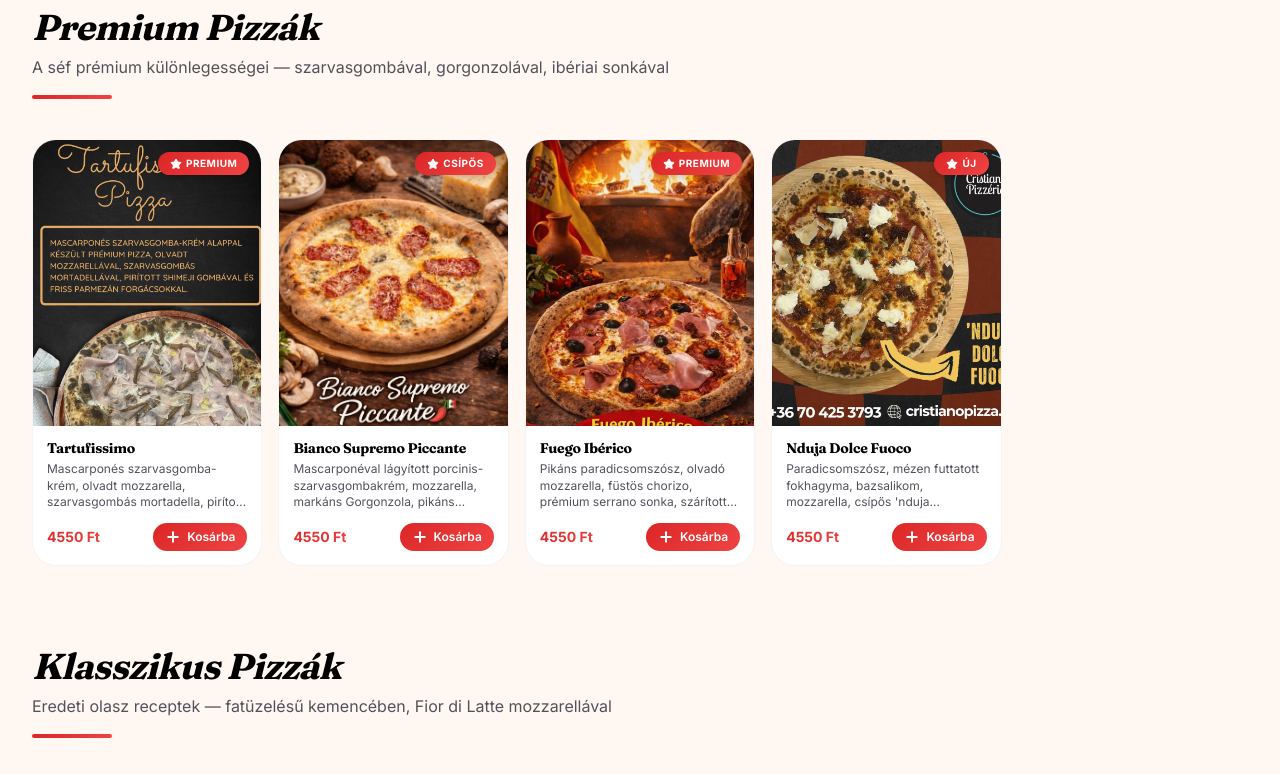
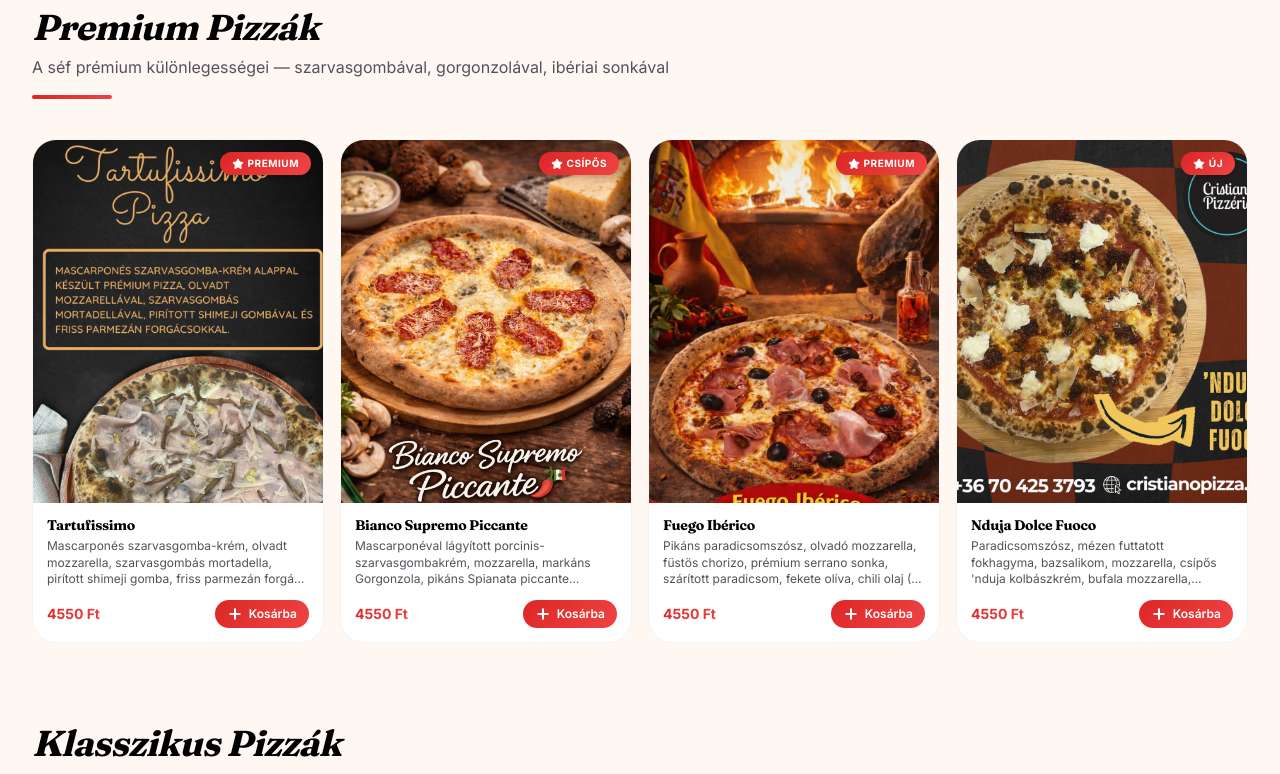
Before and after one commit to hrvt7/cristiano, a Next.js app: page / in a window 1280 px wide. Shown: the part 1100-1874 px from the top of the page. Built offline with nearby package versions, Linux system fonts and the light colour scheme.

Commit message:
Use 4-col grid for categories with 4 items

```diff
--- a/src/components/Menu.tsx
+++ b/src/components/Menu.tsx
@@ -247,7 +247,11 @@ export default function Menu() {
               </div>
 
               {/* Desktop grid */}
-              <div className="hidden sm:grid sm:grid-cols-3 lg:grid-cols-5 gap-4">
+              <div
+                className={`hidden sm:grid sm:grid-cols-3 gap-4 ${
+                  cat.items.length <= 4 ? "lg:grid-cols-4" : "lg:grid-cols-5"
+                }`}
+              >
                 {cat.items.map((item) => (
                   <Card key={item.name} item={item} />
                 ))}
```
